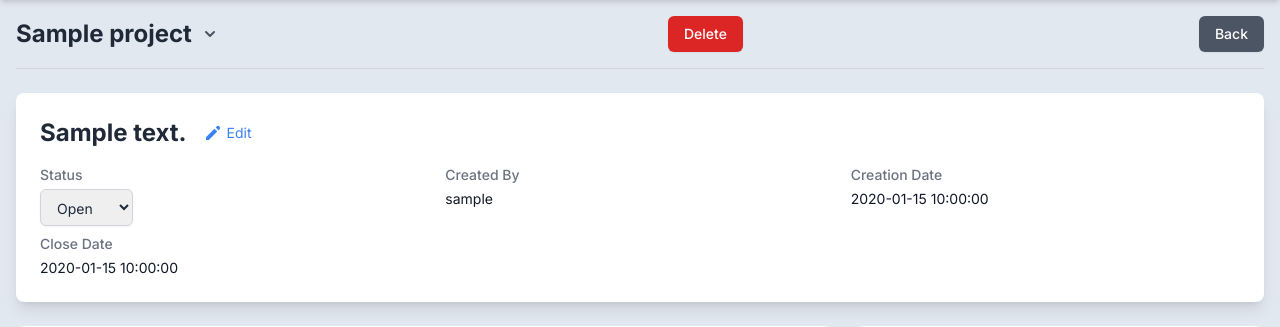
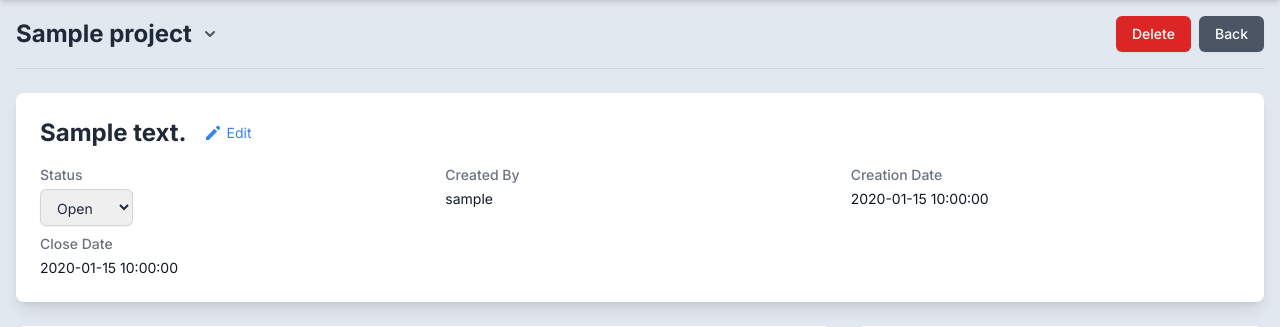
Before and after one commit to zoltanas/defect-tracking, a Flask app: page /defect/1 in a window 1280 px wide. Shown: the part 68-395 px from the top of the page. Run offline with Flask 3, Linux system fonts and the light colour scheme; a user stored in the database is signed in; tables that the repository leaves empty hold one stand-in row (values such as "Sample post"); grey boxes marked "Sample" are stand-in pictures; some libraries are stand-ins or nearby versions.

Commit message:
Style: Reposition delete buttons to the right
I've adjusted the layout in `defect_detail.html` and `checklist_detail.html`
to move the "Delete" button to the right side of the header,
grouped with the "Back" button.

Previously, the "Delete" button was on the left of the "Back" button
but both were not explicitly grouped, leading to the "Delete" button
appearing in the middle when `justify-between` was applied to the header.

Changes:
- I wrapped the "Delete" button form and the "Back" button anchor tag
  in a new `div class="flex items-center"` in both templates.
- This new div is now the right-most element in the main header
  flex container, ensuring the group of buttons aligns to the right.
- The "Delete" button remains to the left of the "Back" button
  within this group.
- Existing Tailwind CSS classes for styling and spacing were maintained.

```diff
--- a/templates/checklist_detail.html
+++ b/templates/checklist_detail.html
@@ -36,6 +36,7 @@
                 Project: <span class="text-primary">{{ project.name if project else "Unknown" }}</span>
             </h1>
         {% endif %}
+        <div class="flex items-center">
             {% if current_user.role == 'admin' %}
             <form method="POST" action="{{ url_for('delete_checklist_route', checklist_id=checklist.id) }}" class="inline">
                 <input type="hidden" name="csrf_token" value="{{ csrf_token() }}">
@@ -47,6 +48,7 @@
             </form>
             {% endif %}
            <a href="{{ url_for('project_detail', project_id=checklist.project.id) }}#checklists" class="bg-gray-600 hover:bg-gray-700 text-white px-4 py-2 rounded-md shadow-sm text-sm font-medium whitespace-nowrap">Back</a>
+        </div>
    </div>
 
     {% if items %}
--- a/templates/defect_detail.html
+++ b/templates/defect_detail.html
@@ -31,6 +31,7 @@
                 Project: <span class="text-primary">{{ project.name if project else "Unknown" }}</span>
             </h1>
         {% endif %}
+        <div class="flex items-center">
             {% if current_user.role == 'admin' %}
             <form method="POST" action="{{ url_for('delete_defect_route', defect_id=defect.id) }}" class="inline">
                 <input type="hidden" name="csrf_token" value="{{ csrf_token_value }}">
@@ -42,6 +43,7 @@
             </form>
             {% endif %}
             <a href="{{ url_for('project_detail', project_id=project.id, filter=defect.status) }}" class="bg-gray-600 hover:bg-gray-700 text-white px-4 py-2 rounded-md shadow-sm text-sm font-medium whitespace-nowrap">Back</a>
+        </div>
     </div>
 
     <!-- New Defect Information Card -->
```
Lines whose indentation alone changed are shown as unchanged.
